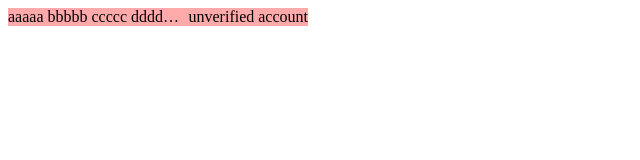
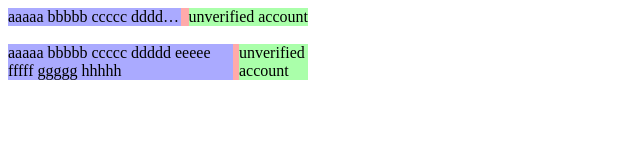
Before and after one commit to nikhilkumar80/nikhilkumar80.github.io, a website: page test2.html in a window 1280 px wide. Shown: the whole page, without its empty margins (0-640 px from the left). Drawn offline with Linux system fonts and the light colour scheme.

Commit message:
Update test2.html

```diff
--- a/test2.html
+++ b/test2.html
@@ -17,10 +17,29 @@
       white-space: nowrap;
       word-break: keep-all;
       text-overflow: ellipsis;
+      background: #aaaaff;
     }
     .c2 {
       float: right;
-      margin-left: 8px
+      margin-left: 8px;
+      background: #aaffaa;
+    }
+
+    .parent2 {
+       overflow: hidden;
+       background: #ffaaaa;
+       width: 300px;
+    }
+    .c2-1 {
+      float: left;
+      width: 75%;
+            background: #aaaaff;
+
+    }
+    .c2-2 {
+      float: right;
+      width: 23%;
+      background: #aaffaa;
     }
   </style>
   <div class="parent">
@@ -28,5 +47,11 @@
       <div class="c1">aaaaa bbbbb ccccc ddddd eeeee fffff ggggg hhhhh</div>
   </div>
 
+  <br />
+
+  <div class="parent2">
+      <div class="c2-1">aaaaa bbbbb ccccc ddddd eeeee fffff ggggg hhhhh</div>
+      <div class="c2-2">unverified account </div>
+  </div>
 </body>
 </html>
```
